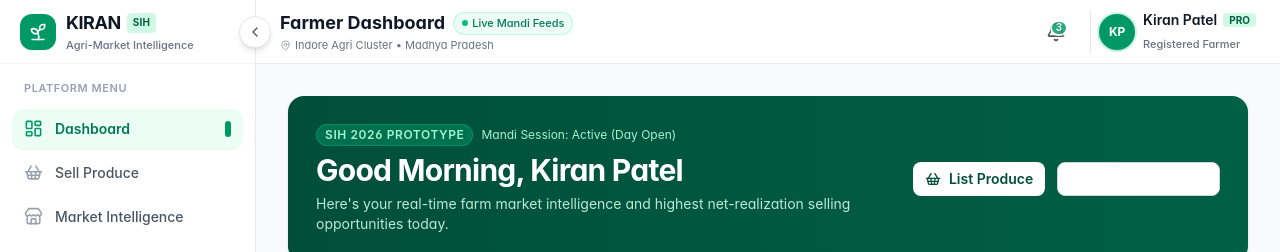
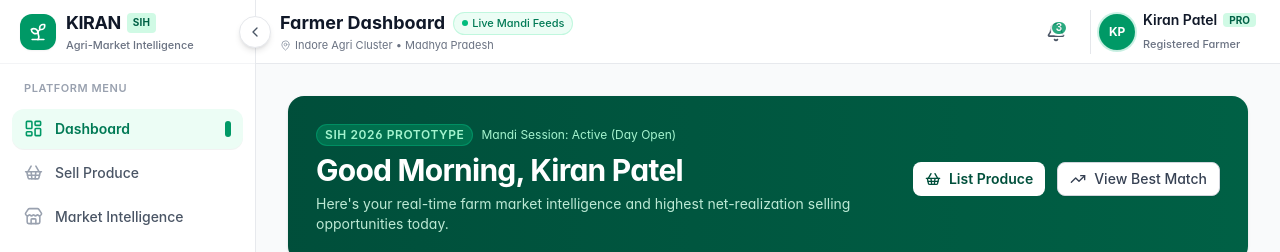
Before and after one commit to bhadaninikhil48-ship-it/KIRAN, a React (Vite) app in the folder Krishi_Sarthi/: page / in a window 1280 px wide. Shown: the top 252 px of the page. Built offline with nearby package versions, Linux system fonts and the light colour scheme.

Commit message:
Fixing Dashboard UI

```diff
--- a/Krishi_Sarthi/src/pages/Dashboard.jsx
+++ b/Krishi_Sarthi/src/pages/Dashboard.jsx
@@ -156,7 +156,7 @@ export function Dashboard() {
             <Button
               variant="outline"
               size="sm"
-              className="bg-emerald-800/60 text-white border-emerald-600 hover:bg-emerald-700/60"
+              className="bg-emerald-800/60 text-black border-emerald-600 hover:bg-black"
               icon={TrendingUp}
             >
               View Best Match
```
